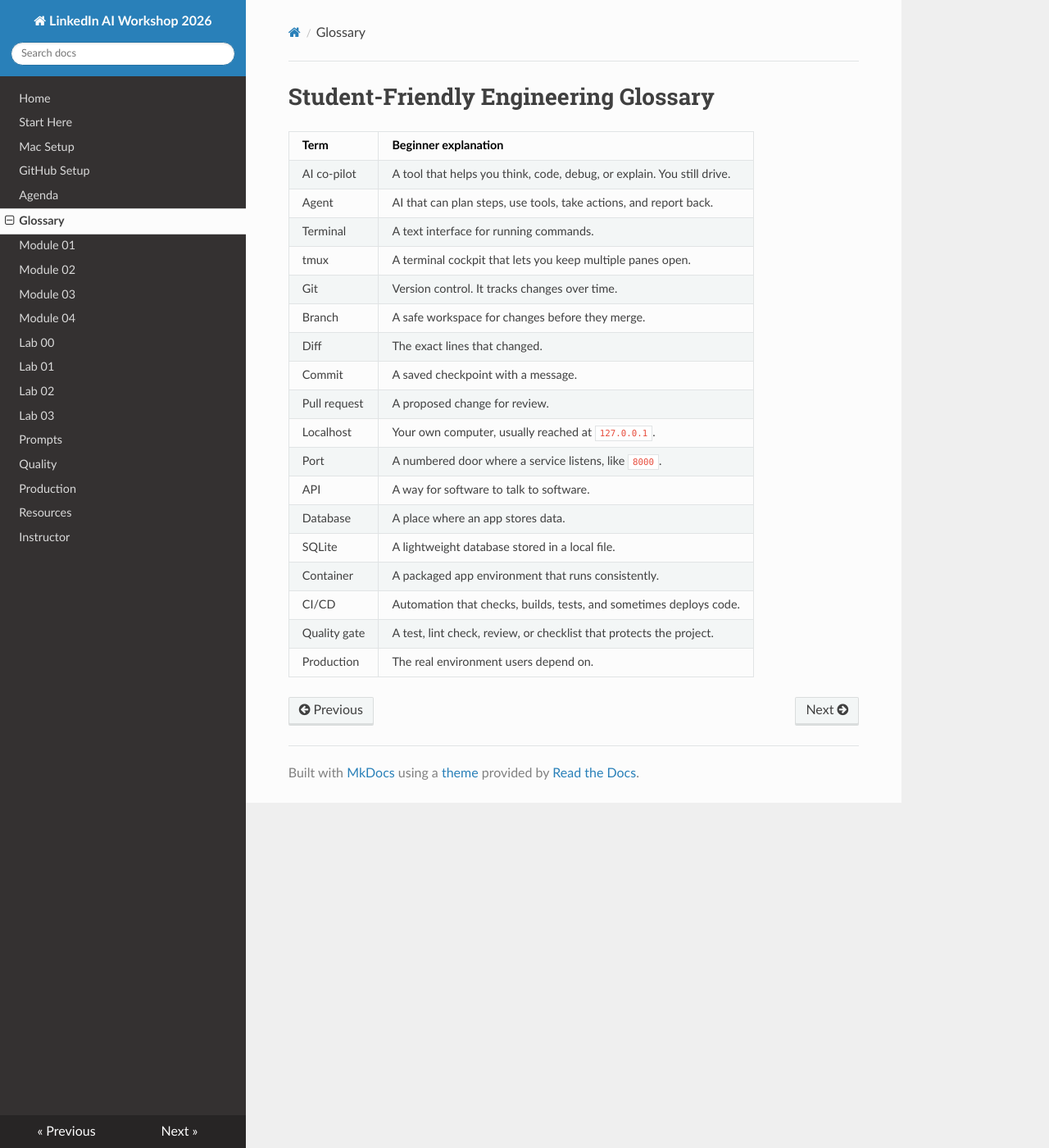
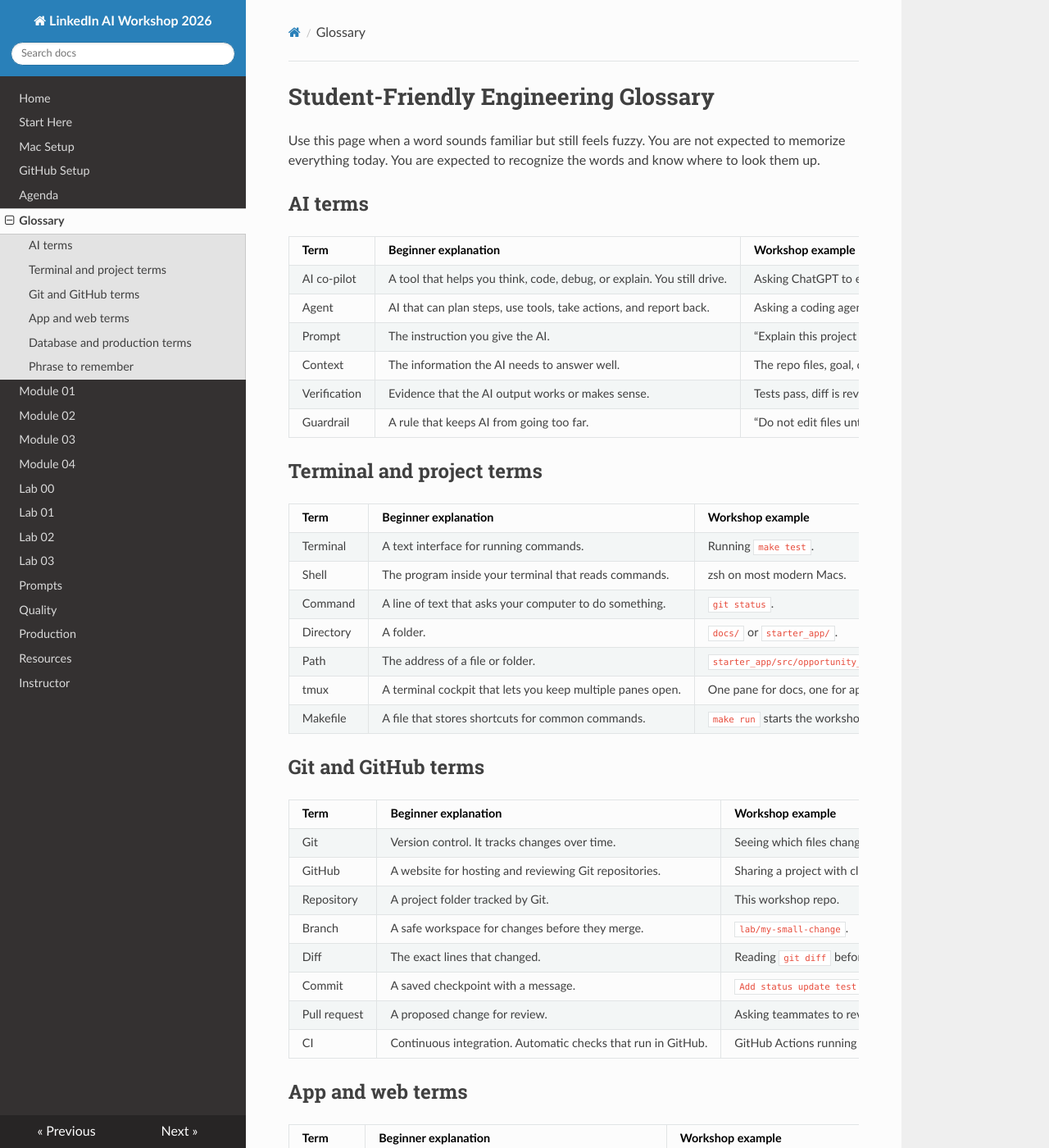
Before and after one commit to thetechhustle/ai_workshop_linkedin2026, an MkDocs documentation site: the page built from docs/02-course/glossary.md, in a window 1280 px wide and 1400 px high. Shown: the whole window at 82% size. Built offline with MkDocs 1.6.1, drawn with Linux system fonts in a browser that asks for light colours; nearby versions of some CDN libraries; some of the changed text lies outside the part shown.

Commit message:
docs: expand engineering glossary

```diff
--- a/docs/02-course/glossary.md
+++ b/docs/02-course/glossary.md
@@ -1,22 +1,70 @@
 # Student-Friendly Engineering Glossary
 
-| Term | Beginner explanation |
-|---|---|
-| AI co-pilot | A tool that helps you think, code, debug, or explain. You still drive. |
-| Agent | AI that can plan steps, use tools, take actions, and report back. |
-| Terminal | A text interface for running commands. |
-| tmux | A terminal cockpit that lets you keep multiple panes open. |
-| Git | Version control. It tracks changes over time. |
-| Branch | A safe workspace for changes before they merge. |
-| Diff | The exact lines that changed. |
-| Commit | A saved checkpoint with a message. |
-| Pull request | A proposed change for review. |
-| Localhost | Your own computer, usually reached at `127.0.0.1`. |
-| Port | A numbered door where a service listens, like `8000`. |
-| API | A way for software to talk to software. |
-| Database | A place where an app stores data. |
-| SQLite | A lightweight database stored in a local file. |
-| Container | A packaged app environment that runs consistently. |
-| CI/CD | Automation that checks, builds, tests, and sometimes deploys code. |
-| Quality gate | A test, lint check, review, or checklist that protects the project. |
-| Production | The real environment users depend on. |
+Use this page when a word sounds familiar but still feels fuzzy. You are not expected to memorize everything today. You are expected to recognize the words and know where to look them up.
+
+## AI terms
+
+| Term | Beginner explanation | Workshop example |
+|---|---|---|
+| AI co-pilot | A tool that helps you think, code, debug, or explain. You still drive. | Asking ChatGPT to explain a file before you edit it. |
+| Agent | AI that can plan steps, use tools, take actions, and report back. | Asking a coding agent to inspect the repo, propose a plan, and run tests. |
+| Prompt | The instruction you give the AI. | “Explain this project structure before making changes.” |
+| Context | The information the AI needs to answer well. | The repo files, goal, constraints, and test command. |
+| Verification | Evidence that the AI output works or makes sense. | Tests pass, diff is reviewed, docs match the behavior. |
+| Guardrail | A rule that keeps AI from going too far. | “Do not edit files until I approve the plan.” |
+
+## Terminal and project terms
+
+| Term | Beginner explanation | Workshop example |
+|---|---|---|
+| Terminal | A text interface for running commands. | Running `make test`. |
+| Shell | The program inside your terminal that reads commands. | zsh on most modern Macs. |
+| Command | A line of text that asks your computer to do something. | `git status`. |
+| Directory | A folder. | `docs/` or `starter_app/`. |
+| Path | The address of a file or folder. | `starter_app/src/opportunity_tracker/app.py`. |
+| tmux | A terminal cockpit that lets you keep multiple panes open. | One pane for docs, one for app, one for tests, one for Git. |
+| Makefile | A file that stores shortcuts for common commands. | `make run` starts the workshop book. |
+
+## Git and GitHub terms
+
+| Term | Beginner explanation | Workshop example |
+|---|---|---|
+| Git | Version control. It tracks changes over time. | Seeing which files changed after AI edits. |
+| GitHub | A website for hosting and reviewing Git repositories. | Sharing a project with classmates or reviewers. |
+| Repository | A project folder tracked by Git. | This workshop repo. |
+| Branch | A safe workspace for changes before they merge. | `lab/my-small-change`. |
+| Diff | The exact lines that changed. | Reading `git diff` before committing. |
+| Commit | A saved checkpoint with a message. | `Add status update test`. |
+| Pull request | A proposed change for review. | Asking teammates to review your branch. |
+| CI | Continuous integration. Automatic checks that run in GitHub. | GitHub Actions running tests after a push. |
+
+## App and web terms
+
+| Term | Beginner explanation | Workshop example |
+|---|---|---|
+| API | A way for software to talk to software. | The Opportunity Tracker API. |
+| Endpoint | A specific API path. | `/health` or `/opportunities`. |
+| Request | A message sent to an API. | Browser asks `GET /health`. |
+| Response | What the API sends back. | `{ "status": "ok" }`. |
+| Localhost | Your own computer, usually reached at `127.0.0.1`. | `http://127.0.0.1:8000/docs`. |
+| Port | A numbered door where a service listens. | `8000` for the API and `8001` for docs. |
+| HTTP | The protocol browsers and APIs use to communicate. | `http://127.0.0.1:8000`. |
+| HTTPS | HTTP with encryption. | Most public websites use HTTPS. |
+
+## Database and production terms
+
+| Term | Beginner explanation | Workshop example |
+|---|---|---|
+| Database | A place where an app stores data. | Opportunities saved by the API. |
+| SQLite | A lightweight database stored in a local file. | Great for this workshop and prototypes. |
+| PostgreSQL | A production-grade relational database. | Useful when apps have more users and data. |
+| Redis | A fast in-memory key-value store. | Useful for caching and queues. |
+| MongoDB | A document database for JSON-like data. | Useful for flexible document-style apps. |
+| Container | A packaged app environment that runs consistently. | Docker can run the API in a repeatable way. |
+| Dockerfile | Instructions for building a container image. | `starter_app/Dockerfile`. |
+| Quality gate | A test, lint check, review, or checklist that protects the project. | `make test` before a commit. |
+| Production | The real environment users depend on. | A public app with real users. |
+
+## Phrase to remember
+
+> A project is stronger when someone else can run it, test it, understand it, and safely improve it.
```
